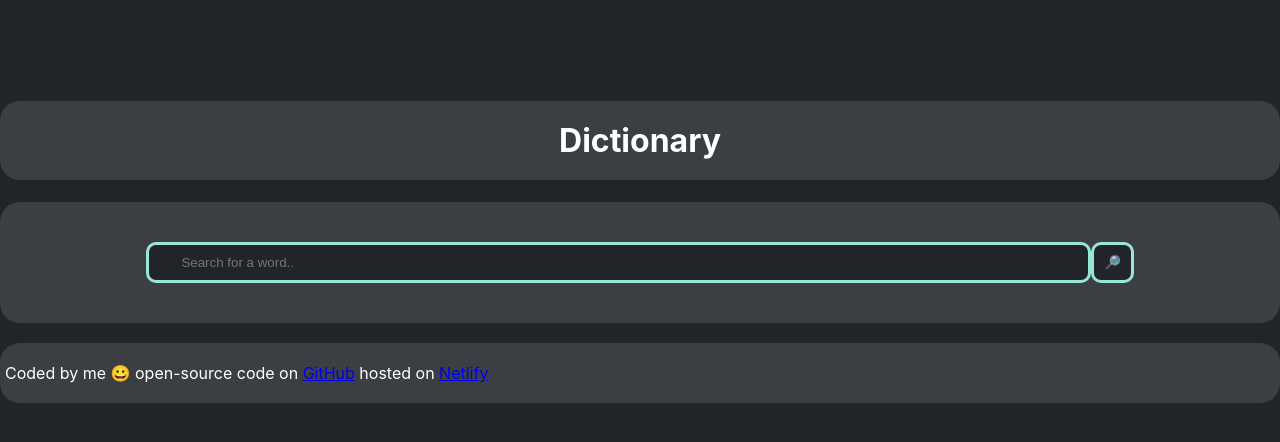
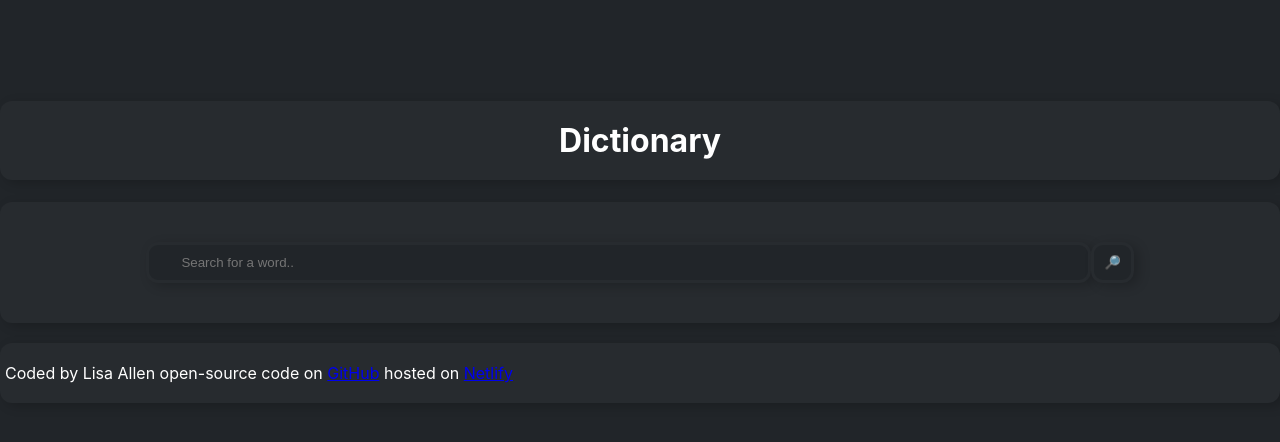
Before and after one commit to CrypticMango/dicionary-web-app, a React (Create React App) app: page / in a window 1280 px wide. Shown: the top 442 px of the page. Built offline with nearby package versions, Linux system fonts and the light colour scheme; the HTML template or start-up script is replaced by a standard one.

Commit message:
styled sections and input

```diff
--- a/src/App.css
+++ b/src/App.css
@@ -10,16 +10,18 @@ body {
 .App h1 {
     text-align: center;
     color: #ffffff;
-    background-color: #3B3E42;
-    border: #3B3E42;
-    border-radius: 20px;
+    background-color: #272B2F;
+    box-shadow: 5px 3px 12px rgba(0, 0, 0, 0.2);
+    border: #272B2F;
+    border-radius: 12px;
     padding: 20px 5px;
 }
 
 .App footer{
     padding: 20px 5px;
     color: #ffffff;
-    background-color: #3B3E42;
-    border: #3B3E42;
-    border-radius: 20px;
+    background-color: #272B2F;
+    border: #272B2F;
+    border-radius: 12px;
+    box-shadow: 5px 3px 12px rgba(0, 0, 0, 0.2);
 }
--- a/src/App.js
+++ b/src/App.js
@@ -11,7 +11,7 @@ function App() {
       <main>
         <Dictionary />
       </main>
-      <footer className="text-center"> Coded by me 😀 open-source code on <a href="https://github.com/CrypticMango/dicionary-web-app" target="_blank" rel="noreferrer">GitHub</a> hosted on <a href="https://vigilant-poitras-24cb00.netlify.app/" target="_blank" rel="noreferrer">Netlify</a> </footer>
+      <footer className="text-center"> Coded by Lisa Allen open-source code on <a href="https://github.com/CrypticMango/dicionary-web-app" target="_blank" rel="noreferrer">GitHub</a> hosted on <a href="https://vigilant-poitras-24cb00.netlify.app/" target="_blank" rel="noreferrer">Netlify</a> </footer>
       </div>
     </div>
   );
--- a/src/Dictionary.css
+++ b/src/Dictionary.css
@@ -1,17 +1,18 @@
 .Dictionary section {
-    background: #3B3E42;
+    background: #272B2F;;
     padding: 30px;
-    border-radius: 16px;
-    box-shadow: 5px 5px 5px rgba(0, 0, 0, 0.2);
+    border-radius: 12px;
+    box-shadow: 5px 3px 12px rgba(0, 0, 0, 0.2);
     margin:20px 0;
 }
 
 .Dictionary form {
     padding: 40px 10px;
     margin: 20px 0;
-    border: #3B3E42;
-    border-radius: 20px;
-    background-color: #3B3E42;
+    border: #272B2F;
+    border-radius: 12px;
+    box-shadow: 5px 3px 12px rgba(0, 0, 0, 0.2);
+    background-color: #272B2F;
     text-align: center;
 
 }
@@ -19,8 +20,9 @@
 .Dictionary input {
     background-color: #212529;
     color: #00FFC8;
-    border: #98e6d5;
-    border-radius: 10px;
+    border: #272B2F;
+    border-radius: 12px;
+    box-shadow: 5px 3px 12px rgba(0, 0, 0, 0.2);
     border-style: solid;
     box-sizing: none;
     padding: 10px 10px;
```
